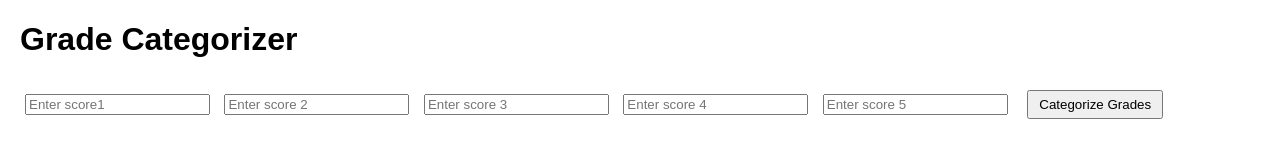
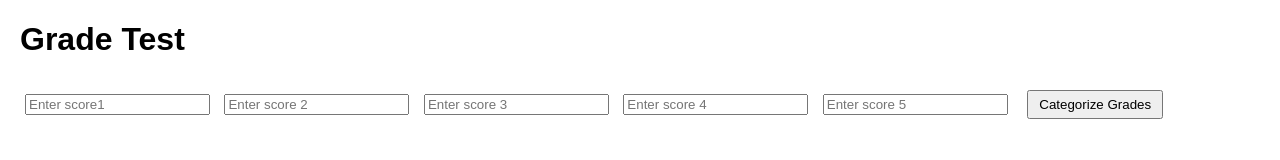
Before and after one commit to WiseOwl100/JavaScript2, a plain HTML site: page EventListener/EventListener/index.html in a window 1280 px wide. Drawn offline with Linux system fonts and the light colour scheme.

Commit message:
Changed Title

```diff
--- a/EventListener/EventListener/index.html
+++ b/EventListener/EventListener/index.html
@@ -7,7 +7,7 @@
     <script src="js/script.js" defer></script>
 </head>
 <body>
-    <h1>Grade Categorizer</h1>
+    <h1>Grade Test</h1>
     <div id="inputs">
         <input type="number" id="score1" placeholder="Enter score1">
         <input type="number" id="score2" placeholder="Enter score 2">
```
Also changed, not shown: jsconfig.json (added, +23 -0 lines).
